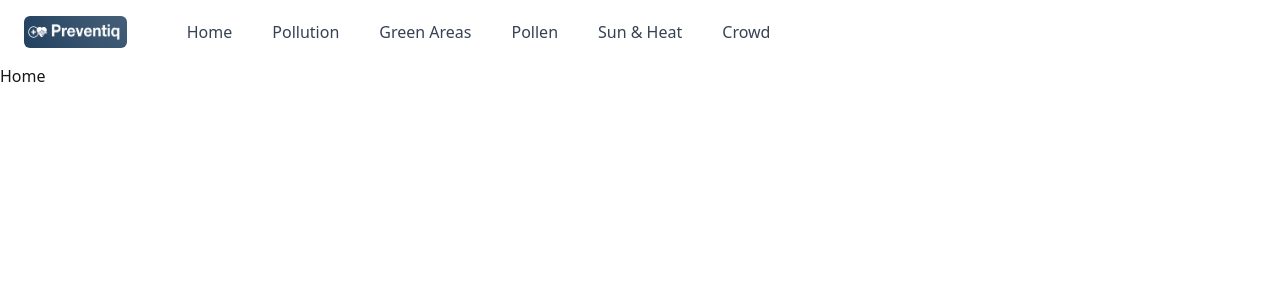
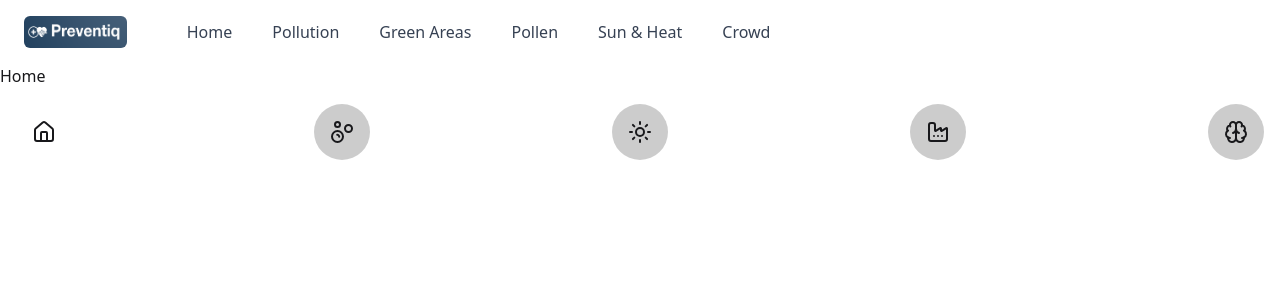
Before and after one commit to andrejshuma/CassiniHackathon, a React (Vite) app in the folder preventiq/: page / in a window 1280 px wide. Shown: the top 300 px of the page. Built offline with nearby package versions, Linux system fonts and the light colour scheme.

Commit message:
Made slider features

```diff
--- a/preventiq/package.json
+++ b/preventiq/package.json
@@ -11,6 +11,7 @@
   },
   "dependencies": {
     "@tailwindcss/vite": "^4.1.7",
+    "lucide-react": "^0.511.0",
     "react": "^19.1.0",
     "react-dom": "^19.1.0",
     "react-router-dom": "^7.6.0",
--- a/preventiq/src/pages/Home/Home.jsx
+++ b/preventiq/src/pages/Home/Home.jsx
@@ -1,11 +1,15 @@
 import React from "react";
 import Navbar from "../GeneralComponents/Navbar";
+import Slider_features from "./Slider_features.jsx";
 
 const Home = () => {
+    const [subPage, setSubPage] = React.useState("home"); // home, pollen, uv, pollution, mental
+
     return (
         <>
             <Navbar />
             <h1>Home</h1>
+            <Slider_features activeSubpage={subPage} changeSubpage={setSubPage} />
         </>
     );
 };
--- /dev/null
+++ b/preventiq/src/pages/Home/Slider_features.jsx
@@ -0,0 +1,35 @@
+import {Atom, Brain, Bubbles, Factory, House, Sun} from "lucide-react";
+
+export default function Slider_features({ activeSubpage, changeSubpage }) {
+
+
+    return (
+        <div className="w-full flex justify-between overflow-x-auto p-4" data-theme="nord">
+            <button
+                onClick={() => changeSubpage("home")}
+                className={`flex items-center justify-center rounded-full p-4 ${activeSubpage === "home" ? 'bg-[rgba(255,255,255,0.2)]' : 'bg-[rgba(0,0,0,0.2)]'} shrink-0`}>
+                <House size={24}/>
+            </button>
+            <button
+                onClick={() => changeSubpage("pollen")}
+                className={`flex items-center justify-center rounded-full p-4 ${activeSubpage === "pollen" ? 'bg-[rgba(255,255,255,0.2)]' : 'bg-[rgba(0,0,0,0.2)]'} shrink-0`}>
+                <Bubbles size={24}/>
+            </button>
+            <button
+                onClick={() => changeSubpage("uv")}
+                className={`flex items-center justify-center rounded-full p-4 ${activeSubpage === "uv" ? 'bg-[rgba(255,255,255,0.2)]' : 'bg-[rgba(0,0,0,0.2)]'} shrink-0`}>
+                <Sun size={24}/>
+            </button>
+            <button
+                onClick={() => changeSubpage("pollution")}
+                className={`flex items-center justify-center rounded-full p-4 ${activeSubpage === "pollution" ? 'bg-[rgba(255,255,255,0.2)]' : 'bg-[rgba(0,0,0,0.2)]'} shrink-0`}>
+                <Factory size={24}/>
+            </button>
+            <button
+                onClick={() => changeSubpage("mental")}
+                className={`flex items-center justify-center rounded-full p-4 ${activeSubpage === "mental" ? 'bg-[rgba(255,255,255,0.2)]' : 'bg-[rgba(0,0,0,0.2)]'} shrink-0`}>
+                <Brain size={24}/>
+            </button>
+        </div>
+);
+}
```
Also changed, not shown: 1 other file (tests, documents, lock files or other folders). Lines whose indentation alone changed are shown as unchanged.
